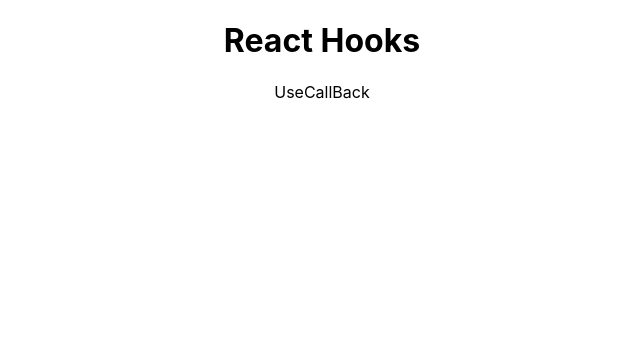
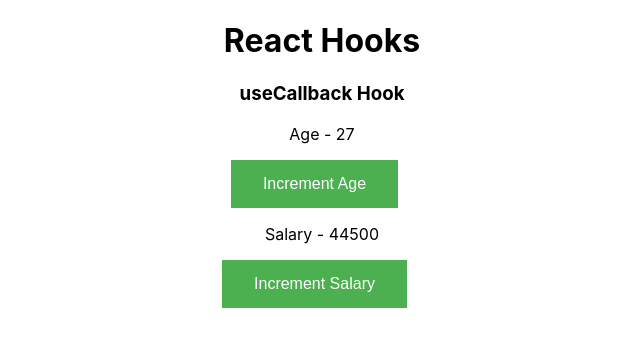
Before and after one commit to PeterOsoo/react-hooks-b, a React (Create React App) app: page /use-callback in a window 1280 px wide. Shown: the top 346 px of the page, without its empty margins (318-958 px from the left). Built offline with nearby package versions, Linux system fonts and the light colour scheme.

Commit message:
useCallback hook

```diff
--- /dev/null
+++ b/src/components/UseCallBack/Button.js
@@ -0,0 +1,8 @@
+import React from "react"
+
+const Button = ({ handleClick, children }) => {
+	console.log("Rendering button - ", children)
+	return <button onClick={handleClick}>{children}</button>
+}
+
+export default React.memo(Button)
--- /dev/null
+++ b/src/components/UseCallBack/Count.js
@@ -0,0 +1,15 @@
+import React from "react"
+
+const Count = ({ text, count }) => {
+	console.log(`Rendering ${text}`)
+	return (
+		<div>
+			<p>
+				{" "}
+				{text} - {count}
+			</p>
+		</div>
+	)
+}
+
+export default React.memo(Count)
--- /dev/null
+++ b/src/components/UseCallBack/ParentComponent.js
@@ -0,0 +1,29 @@
+import { useState, useCallback } from "react"
+import Count from "./Count"
+import Button from "./Button"
+import Title from "./Title"
+
+const ParentComponent = () => {
+	const [age, setAge] = useState(27)
+	const [salary, setSalary] = useState(44500)
+
+	const incrementAge = useCallback(() => {
+		setAge(age + 1)
+	}, [age])
+
+	const incrementSalary = useCallback(() => {
+		setSalary(salary + 2000)
+	}, [salary])
+
+	return (
+		<div>
+			<Title />
+			<Count text="Age" count={age} />
+			<Button handleClick={incrementAge}>Increment Age</Button>
+			<Count text="Salary" count={salary} />
+			<Button handleClick={incrementSalary}>Increment Salary</Button>
+		</div>
+	)
+}
+
+export default ParentComponent
--- /dev/null
+++ b/src/components/UseCallBack/Title.js
@@ -0,0 +1,8 @@
+import React from "react"
+
+const Title = () => {
+	console.log("Rendering Title")
+	return <h3>useCallback Hook</h3>
+}
+
+export default React.memo(Title)
--- a/src/pages/UseCallBack.js
+++ b/src/pages/UseCallBack.js
@@ -1,7 +1,10 @@
-import React from "react"
-
+import ParentComponent from "../components/UseCallBack/ParentComponent"
 const UseCallBack = () => {
-	return <div>UseCallBack</div>
+	return (
+		<div>
+			<ParentComponent />
+		</div>
+	)
 }
 
 export default UseCallBack
```
